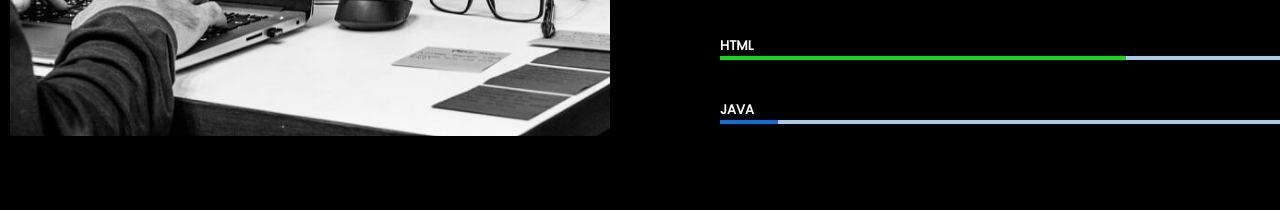
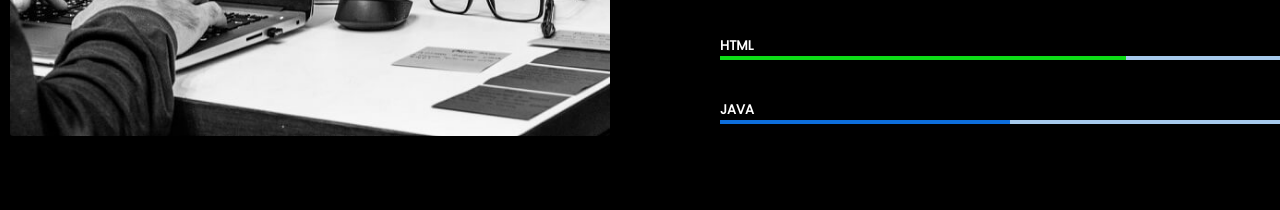
Before and after one commit to Sagunthala-A/reactjs-portfolio, a React (Create React App) app: page / in a window 1280 px wide. Shown: the part 1360-1570 px from the top of the page. Built offline with nearby package versions, Linux system fonts and the light colour scheme.

Commit message:
slider color

```diff
--- a/src/Components/Skills/Skills.js
+++ b/src/Components/Skills/Skills.js
@@ -69,7 +69,7 @@ const Skills = () => {
                     <LinearProgress
                         className='slider6'
                         variant="determinate"
-                        value={10}/>
+                        value={50}/>
                 </div>
             </div>
 
```
